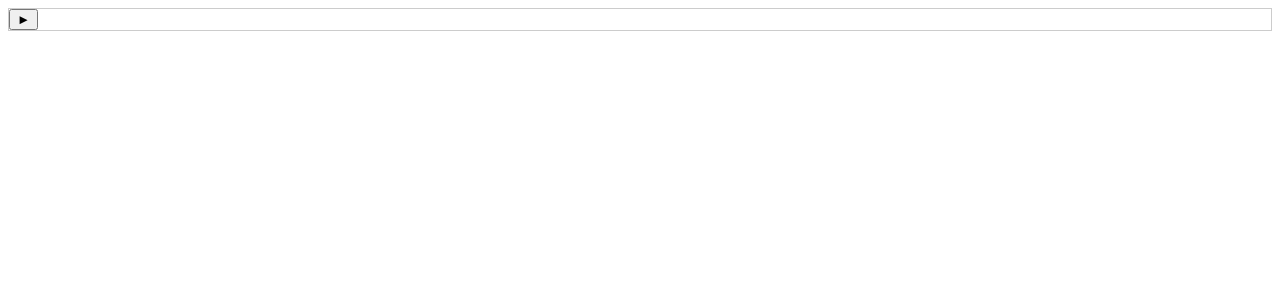
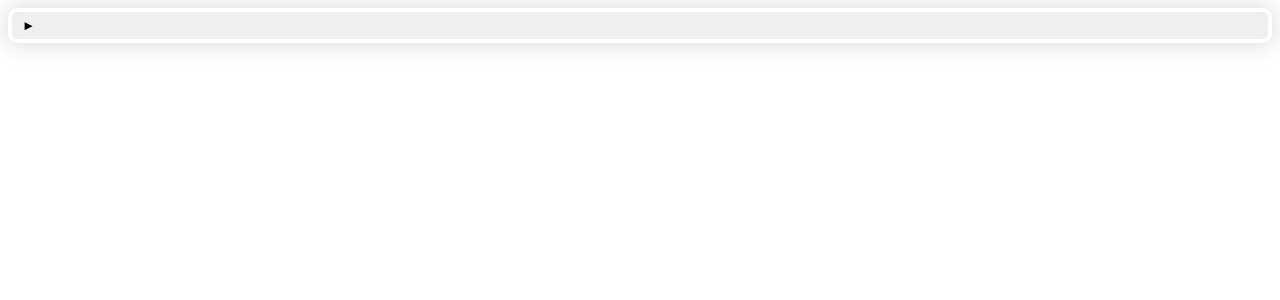
Before and after one commit to luismartinezs/nuxt-play, a Nuxt app: page / in a window 1280 px wide. Shown: the top 300 px of the page. Built offline with nearby package versions, Linux system fonts and the light colour scheme.

Commit message:
style: min toggle

```diff
--- a/components/MinimalToggle.vue
+++ b/components/MinimalToggle.vue
@@ -1,7 +1,6 @@
 <template lang="pug">
 .collapsible-wrapper
   button.toggle-button(@click="toggle") {{ expanded ? '▼' : '►' }}
-
   .collapsible-content(ref="content" v-bind:style="{ maxHeight: expanded ? `${contentHeight}px` : '0' }")
     ul
       li Item 1
@@ -33,8 +32,21 @@ li {
   list-style: none;
 }
 .collapsible-wrapper {
+  border-radius: 10px;
+  box-shadow: 0 0 24px 0 rgba(41,44,51,.2);
+  position: relative;
+  max-height: 5000px;
+  transition: all .5s ease;
   overflow: hidden;
-  border: 1px solid #ccc;
+  padding: 4px;
+
+}
+.toggle-button {
+  border-radius: 5px;
+  border: none;
+  width: 100%;
+  text-align: left;
+  padding: 6px 10px;
 }
 .collapsible-content {
   transition: max-height .5s ease;
```
